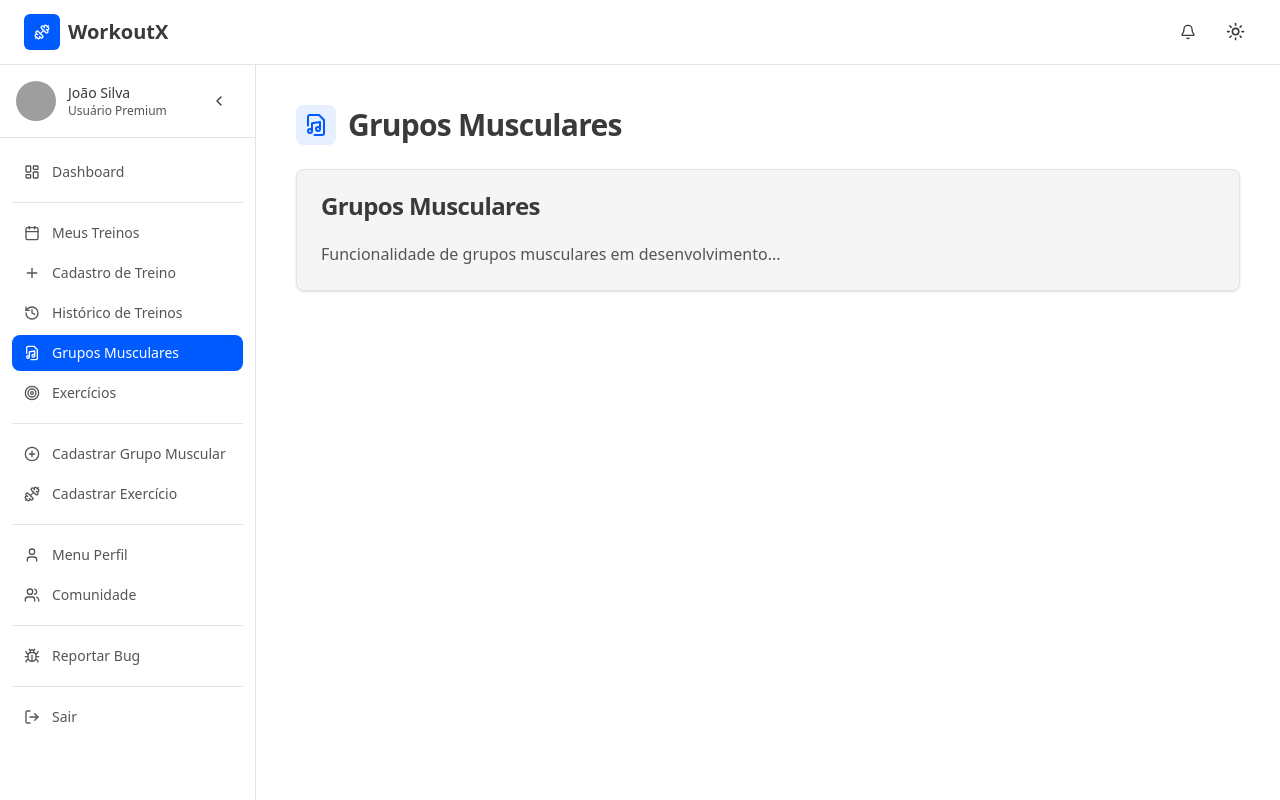
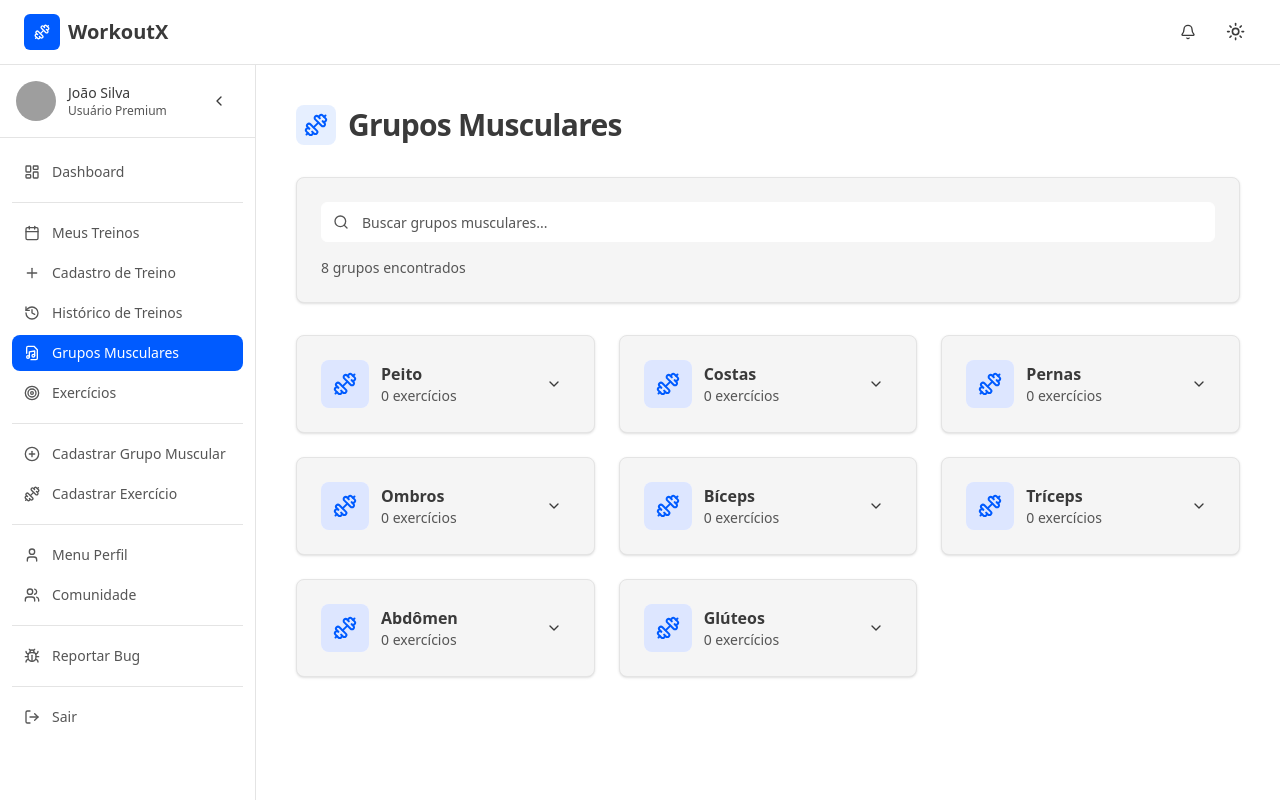
Before and after one commit to rodrigordgfs/WorkoutX-APP, a Next.js app: page /muscle-groups in a window 1280 px wide. Built offline with nearby package versions, Linux system fonts and the light colour scheme; grey boxes are pictures that could not be loaded.

Commit message:
feature: Tela de grupos musculares

```diff
--- a/src/app/(dashboard)/muscle-groups/page.tsx
+++ b/src/app/(dashboard)/muscle-groups/page.tsx
@@ -1,29 +1,227 @@
-import React from 'react'
-import { FileMusic } from 'lucide-react'
-import { Card, CardContent, CardHeader, CardTitle } from '@/components/ui/card'
+'use client'
+
+import { useState, useEffect } from 'react'
+import { Search, ChevronDown, ChevronUp, Dumbbell, Eye } from 'lucide-react'
+import { Card, CardContent } from '@/components/ui/card'
+import { Button } from '@/components/ui/button'
+import { mockMuscleGroups, mockExercises } from '@/data/mock-data'
+
+// Componentes de Skeleton
+const SkeletonMuscleGroupCard = () => (
+  <div className="bg-card rounded-lg border p-6">
+    <div className="flex items-start justify-between">
+      <div className="flex items-start space-x-4 flex-1">
+        <div className="w-16 h-16 bg-muted rounded-lg animate-pulse"></div>
+        <div className="flex-1 space-y-2">
+          <div className="h-6 bg-muted rounded animate-pulse w-48"></div>
+          <div className="h-4 bg-muted rounded animate-pulse w-32"></div>
+        </div>
+      </div>
+      <div className="h-8 w-8 bg-muted rounded animate-pulse"></div>
+    </div>
+  </div>
+)
 
 export default function MuscleGroupsPage() {
+  const [searchTerm, setSearchTerm] = useState('')
+  const [expandedGroups, setExpandedGroups] = useState<Set<string>>(new Set())
+  const [isLoading, setIsLoading] = useState(true)
+
+  useEffect(() => {
+    const loadData = async () => {
+      await new Promise(resolve => setTimeout(resolve, 1000))
+      setIsLoading(false)
+    }
+
+    loadData()
+  }, [])
+
+  const toggleGroup = (groupId: string) => {
+    const newExpanded = new Set(expandedGroups)
+    if (newExpanded.has(groupId)) {
+      newExpanded.delete(groupId)
+    } else {
+      newExpanded.add(groupId)
+    }
+    setExpandedGroups(newExpanded)
+  }
+
+  const filteredGroups = mockMuscleGroups.filter(group =>
+    group.name.toLowerCase().includes(searchTerm.toLowerCase()) ||
+    group.description.toLowerCase().includes(searchTerm.toLowerCase())
+  )
+
+  const getGroupExercises = (groupId: string) => {
+    const group = mockMuscleGroups.find(g => g.id === groupId)
+    return mockExercises.filter(exercise => exercise.muscleGroup === group?.name)
+  }
+
+  const handleViewExercises = (groupId: string) => {
+    // Navegar para a página de exercícios filtrada por grupo muscular
+    console.log('Ver exercícios do grupo:', groupId)
+  }
+
+  if (isLoading) {
+    return (
+      <div className="h-full w-full p-10 space-y-8">
+        <div className="flex items-center space-x-3">
+          <div className="p-2 bg-primary/10 rounded-lg">
+            <Dumbbell className="h-6 w-6 text-primary" />
+          </div>
+          <h1 className="text-3xl font-bold tracking-tight">Grupos Musculares</h1>
+        </div>
+        <div className="space-y-4">
+          <div className="h-32 bg-muted animate-pulse rounded-lg"></div>
+          <div className="grid grid-cols-1 md:grid-cols-2 lg:grid-cols-3 gap-6">
+            {['skeleton-1', 'skeleton-2', 'skeleton-3', 'skeleton-4', 'skeleton-5', 'skeleton-6'].map((id) => (
+              <SkeletonMuscleGroupCard key={id} />
+            ))}
+          </div>
+        </div>
+      </div>
+    )
+  }
+
   return (
-    <div className="h-full w-full p-10 space-y-6">
+    <div className="h-full w-full p-10 space-y-8">
       {/* Page Header */}
       <div className="flex items-center space-x-3">
         <div className="p-2 bg-primary/10 rounded-lg">
-          <FileMusic className="h-6 w-6 text-primary" />
+          <Dumbbell className="h-6 w-6 text-primary" />
         </div>
         <h1 className="text-3xl font-bold tracking-tight">Grupos Musculares</h1>
       </div>
 
-      {/* Content */}
+      {/* Filters Card */}
       <Card>
-        <CardHeader>
-          <CardTitle>Grupos Musculares</CardTitle>
-        </CardHeader>
-        <CardContent>
-          <p className="text-muted-foreground">
-            Funcionalidade de grupos musculares em desenvolvimento...
-          </p>
+        <CardContent className="p-6">
+          <div className="space-y-4">
+            {/* Search Input */}
+            <div className="relative">
+              <Search className="absolute left-3 top-1/2 transform -translate-y-1/2 h-4 w-4 text-muted-foreground" />
+              <input
+                placeholder="Buscar grupos musculares..."
+                value={searchTerm}
+                onChange={(e: React.ChangeEvent<HTMLInputElement>) => setSearchTerm(e.target.value)}
+                className="pl-10 flex h-10 w-full rounded-md border border-input bg-background px-3 py-2 text-sm ring-offset-background placeholder:text-muted-foreground focus-visible:outline-none focus-visible:ring-2 focus-visible:ring-ring focus-visible:ring-offset-2 disabled:cursor-not-allowed disabled:opacity-50"
+              />
+            </div>
+
+            {/* Results Count */}
+            <div className="text-sm text-muted-foreground">
+              {filteredGroups.length} grupo{filteredGroups.length !== 1 ? 's' : ''} encontrado{filteredGroups.length !== 1 ? 's' : ''}
+            </div>
+          </div>
         </CardContent>
       </Card>
+
+      {/* Muscle Groups List */}
+      <div className="grid grid-cols-1 md:grid-cols-2 lg:grid-cols-3 gap-6">
+        {filteredGroups.length === 0 ? (
+          <div className="col-span-full">
+            <Card>
+              <CardContent className="p-8 text-center">
+                <Dumbbell className="h-12 w-12 text-muted-foreground mx-auto mb-4" />
+                <p className="text-muted-foreground">Nenhum grupo muscular encontrado</p>
+                <p className="text-sm text-muted-foreground mt-2">
+                  Tente ajustar o termo de busca
+                </p>
+              </CardContent>
+            </Card>
+          </div>
+        ) : (
+          filteredGroups.map((group) => {
+            const groupExercises = getGroupExercises(group.id)
+            const isExpanded = expandedGroups.has(group.id)
+
+            return (
+              <Card key={group.id} className="overflow-hidden h-fit">
+                <div className="p-6">
+                  <div className="flex flex-col space-y-4">
+                    {/* Group Header */}
+                    <div className="flex items-center justify-between">
+                      <div className="flex items-center space-x-3">
+                        {/* Group Image */}
+                        <div className="w-12 h-12 bg-primary/10 rounded-lg flex items-center justify-center flex-shrink-0">
+                          <Dumbbell className="h-6 w-6 text-primary" />
+                        </div>
+
+                        {/* Group Info */}
+                        <div className="flex-1 min-w-0">
+                          <h3 className="font-semibold text-base truncate">{group.name}</h3>
+                          <p className="text-sm text-muted-foreground">
+                            {groupExercises.length} exercício{groupExercises.length !== 1 ? 's' : ''}
+                          </p>
+                        </div>
+                      </div>
+
+                      {/* Expand Button */}
+                      <Button
+                        variant="ghost"
+                        size="sm"
+                        onClick={() => toggleGroup(group.id)}
+                        className="cursor-pointer p-2"
+                      >
+                        {isExpanded ? (
+                          <ChevronUp className="h-4 w-4" />
+                        ) : (
+                          <ChevronDown className="h-4 w-4" />
+                        )}
+                      </Button>
+                    </div>
+
+                    {/* Expanded Content */}
+                    {isExpanded && (
+                      <div className="space-y-4">
+                        {/* Group Description */}
+                        <div>
+                          <h4 className="font-medium text-sm mb-2">Descrição</h4>
+                          <p className="text-sm text-muted-foreground">{group.description}</p>
+                        </div>
+
+                        {/* Exercises List */}
+                        <div>
+                          <div className="flex items-center justify-between mb-3">
+                            <h4 className="font-medium text-sm">Exercícios ({groupExercises.length})</h4>
+                            <Button
+                              variant="outline"
+                              size="sm"
+                              onClick={() => handleViewExercises(group.id)}
+                              className="text-xs"
+                            >
+                              <Eye className="h-3 w-3 mr-1" />
+                              Ver Exercícios
+                            </Button>
+                          </div>
+
+                          <div className="space-y-2 max-h-60 overflow-y-auto">
+                            {groupExercises.map((exercise) => (
+                              <div key={exercise.id} className="flex items-start space-x-3 p-3 bg-muted/30 rounded-lg">
+                                {/* Exercise Image */}
+                                <div className="w-10 h-10 bg-muted rounded-lg flex items-center justify-center flex-shrink-0">
+                                  <Dumbbell className="h-5 w-5 text-muted-foreground" />
+                                </div>
+
+                                {/* Exercise Info */}
+                                <div className="flex-1 min-w-0">
+                                  <h5 className="font-medium text-sm truncate">{exercise.name}</h5>
+                                  <p className="text-xs text-muted-foreground mt-1 line-clamp-2">
+                                    {exercise.description}
+                                  </p>
+                                </div>
+                              </div>
+                            ))}
+                          </div>
+                        </div>
+                      </div>
+                    )}
+                  </div>
+                </div>
+              </Card>
+            )
+          })
+        )}
+      </div>
     </div>
   )
 }
```
